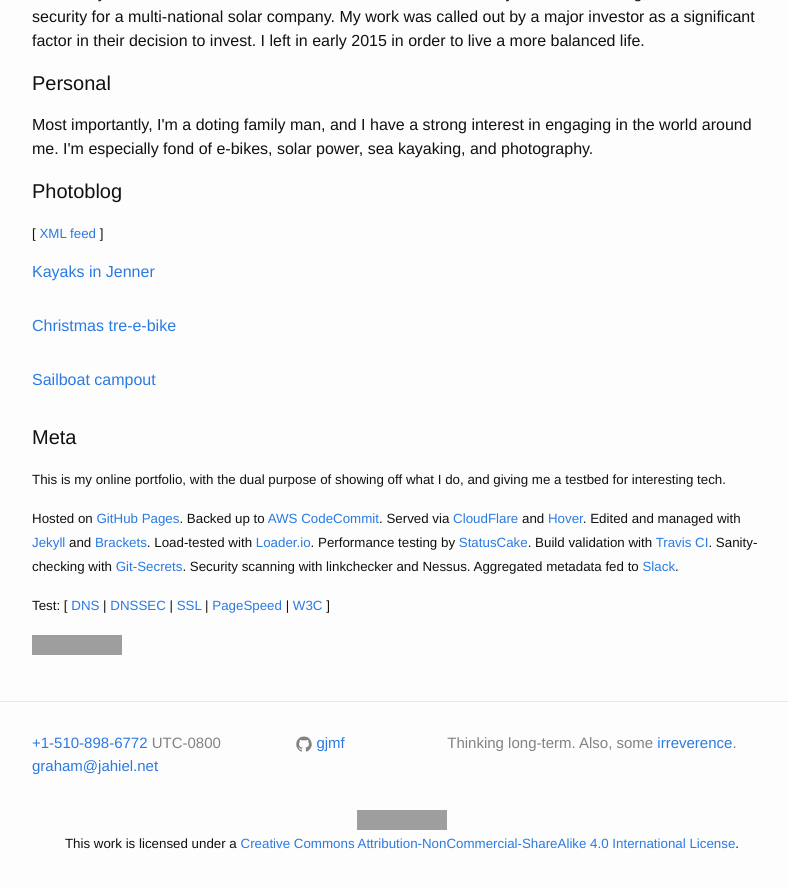
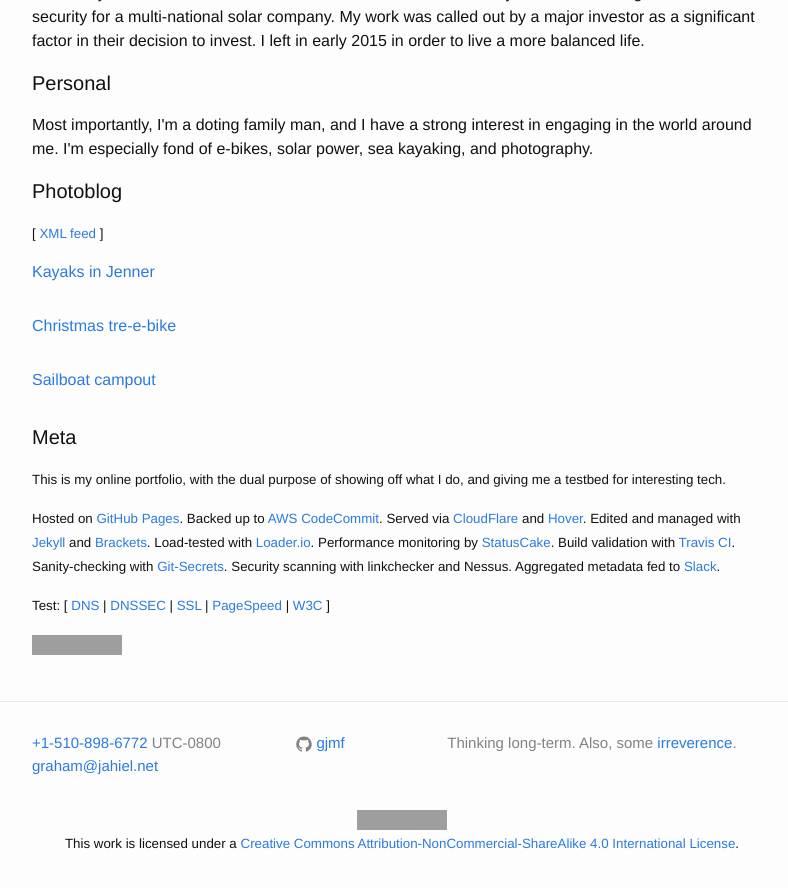
Before and after one commit to gjmf/gjmf.github.io, a Jekyll site: the page built from index.html, in a window 1280 px wide and 900 px high, scrolled down 651 px. Shown: the top 888 px of the window, without its empty margins (238-1026 px from the left). Built offline with Jekyll 4.4.1, drawn with Linux system fonts in a browser that asks for light colours; a script that is not in the unit is left out; grey boxes are pictures that could not be loaded.

```diff
--- a/index.html
+++ b/index.html
@@ -16,7 +16,7 @@ layout: default
 
 <p class="text">
 <small>
-    [ <a href="https://s3-us-west-2.amazonaws.com/gjmf-dist/assets/Graham_Freeman-Resume-January_2016.pdf" target="_blank">Résumé</a> | <a href="https://www.linkedin.com/in/grahamfreeman" target="_blank">LinkedIn profile</a> ]
+    [ <a href="https://s3-us-west-2.amazonaws.com/gjmf-dist/assets/Graham_Freeman-Resume-April_2016.pdf" target="_blank">Résumé</a> | <a href="https://www.linkedin.com/in/grahamfreeman" target="_blank">LinkedIn profile</a> ]
 </small>
 </p>
         <p>
@@ -58,7 +58,7 @@ layout: default
         </p>
         <p class="text">
         <small>
-        Hosted on <a href="https://pages.github.com/">GitHub Pages</a>. Backed up to <a href="https://aws.amazon.com/codecommit/">AWS CodeCommit</a>. Served via <a href="https://cloudflare.com">CloudFlare</a> and <a href="https://hover.com">Hover</a>. Edited and managed with <a href="https://jekyllrb.com/">Jekyll</a> and <a href="http://brackets.io">Brackets</a>. Load-tested with <a href="https://loader.io">Loader.io</a>. Performance testing by <a href="https://www.statuscake.com/">StatusCake</a>. Build validation with <a href="https://travis-ci.org/">Travis CI</a>. Sanity-checking with <a href="https://github.com/awslabs/git-secrets">Git-Secrets</a>. Security scanning with linkchecker and Nessus. Aggregated metadata fed to <a href="https://slack.com/">Slack</a>.
+        Hosted on <a href="https://pages.github.com/">GitHub Pages</a>. Backed up to <a href="https://aws.amazon.com/codecommit/">AWS CodeCommit</a>. Served via <a href="https://cloudflare.com">CloudFlare</a> and <a href="https://hover.com">Hover</a>. Edited and managed with <a href="https://jekyllrb.com/">Jekyll</a> and <a href="http://brackets.io">Brackets</a>. Load-tested with <a href="https://loader.io">Loader.io</a>. Performance monitoring by <a href="https://www.statuscake.com/">StatusCake</a>. Build validation with <a href="https://travis-ci.org/">Travis CI</a>. Sanity-checking with <a href="https://github.com/awslabs/git-secrets">Git-Secrets</a>. Security scanning with linkchecker and Nessus. Aggregated metadata fed to <a href="https://slack.com/">Slack</a>.
         </small>
         </p>
         <p class="text">
```
Also changed, not shown: dark-star/media/20140702_190511.jpg (deleted), dark-star/media/IMG_0397.jpg (deleted), dark-star/media/IMG_0398.jpg (deleted), 5 other files.
